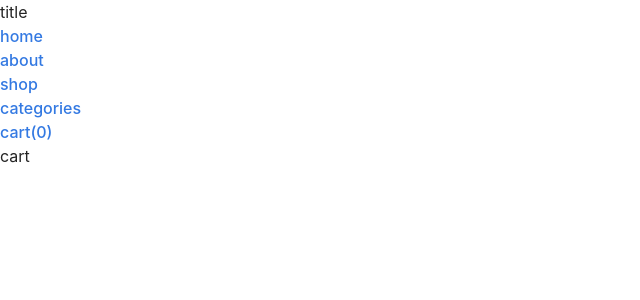
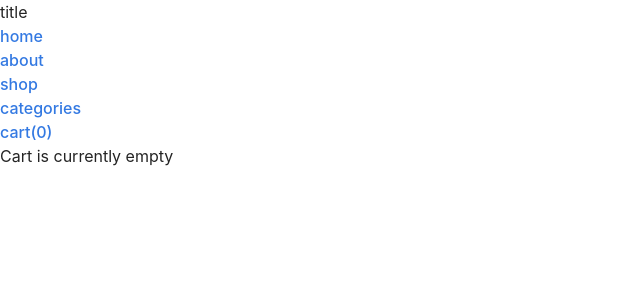
Before and after one commit to lucianoideh1/e-commerce, a React (Vite) app: page /cart in a window 1280 px wide. Shown: the top 300 px of the page, without its empty margins (0-640 px from the left). Built offline with nearby package versions, Linux system fonts and the light colour scheme.

Commit message:
display cart conditionally and display price and quantity

```diff
--- a/src/routes/cart.jsx
+++ b/src/routes/cart.jsx
@@ -5,10 +5,18 @@ export const Cart = () => {
     const {cart,setCart} = context
     console.log(context)
     console.log(cart)
-    return(
-        <section id="cart">
-            cart
-            {cart.map(i => <div key={i.product_name}>{i.product_name}</div>)}
-        </section>
-    )
+
+    if(cart.length === 0){
+        return(<h1 className="text-6xl font-bold">Cart is currently empty</h1>)
+    }
+    else if(cart.length > 0){
+        return(
+            <section id="cart_products">
+           {cart.map((i) => (
+           <div key={i.product_name}>
+            {i.product_name} - x{i.quantity} - total: ${(i.quantity * i.product_price)}
+            </div>))}
+            </section>
+        )
+    }
 }
```
